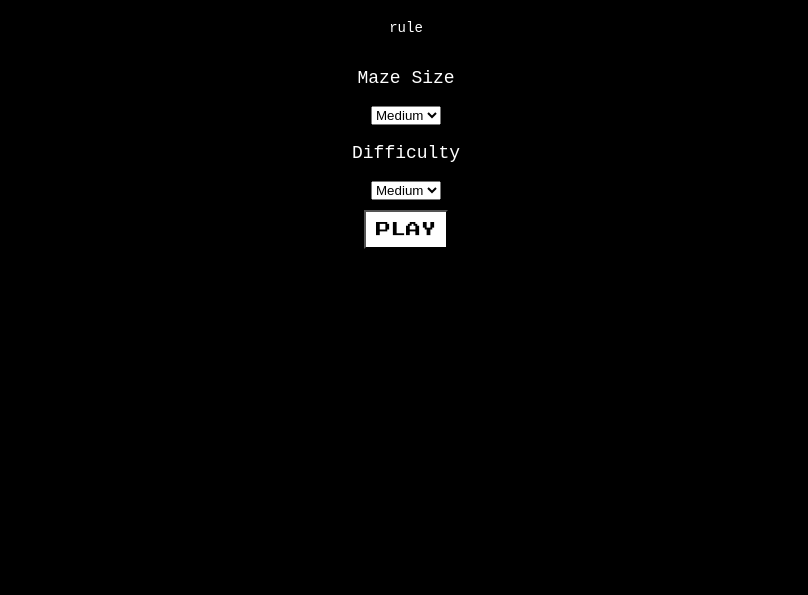
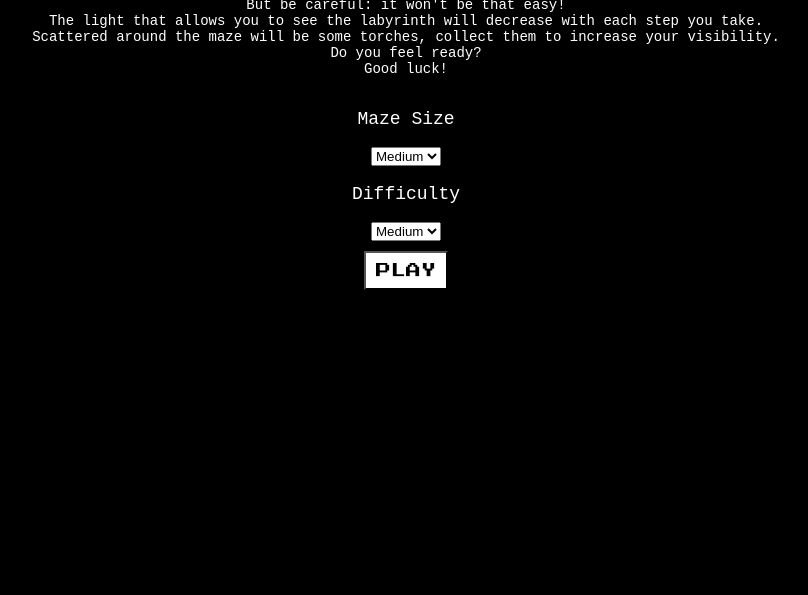
Before and after one commit to Daniel-Cop/darker_maze, a plain HTML site: page index.html in a window 1280 px wide. Shown: the part 205-800 px from the top of the page, without its empty margins (234-1042 px from the left). Drawn offline with Linux system fonts and the light colour scheme.

Commit message:
rule added

```diff
--- a/css/style.css
+++ b/css/style.css
@@ -7,13 +7,13 @@ body {
     flex-direction: column;
     justify-content: center;
     align-items: center;
-    padding-top: 10%;
+    padding-top: 7%;
     font-family: 'Press Start 2P', cursive;
 }
 
 p {
   font-size: 18px;
-
+  text-align: center;
   font-family: monospace;
 }
 
--- a/index.html
+++ b/index.html
@@ -12,7 +12,10 @@
 
 <body>
     <h1 class="title">Darker Maze</h1>
-    <p id="rule">rule
+    <p id="rule">Welcome to Darker Maze! Your goal will be to get to the end of a randomly generated maze.<br>
+        But be careful: it won't be that easy!<br>The light that allows you to see the labyrinth will decrease with each
+        step you take. <br> Scattered around the maze will be some torches, collect them to increase your visibility.
+        <br> Do you feel ready? <br> Good luck!
     </p>
     <form id="settings" action="maze.html">
         <p>Maze Size</p>
```
